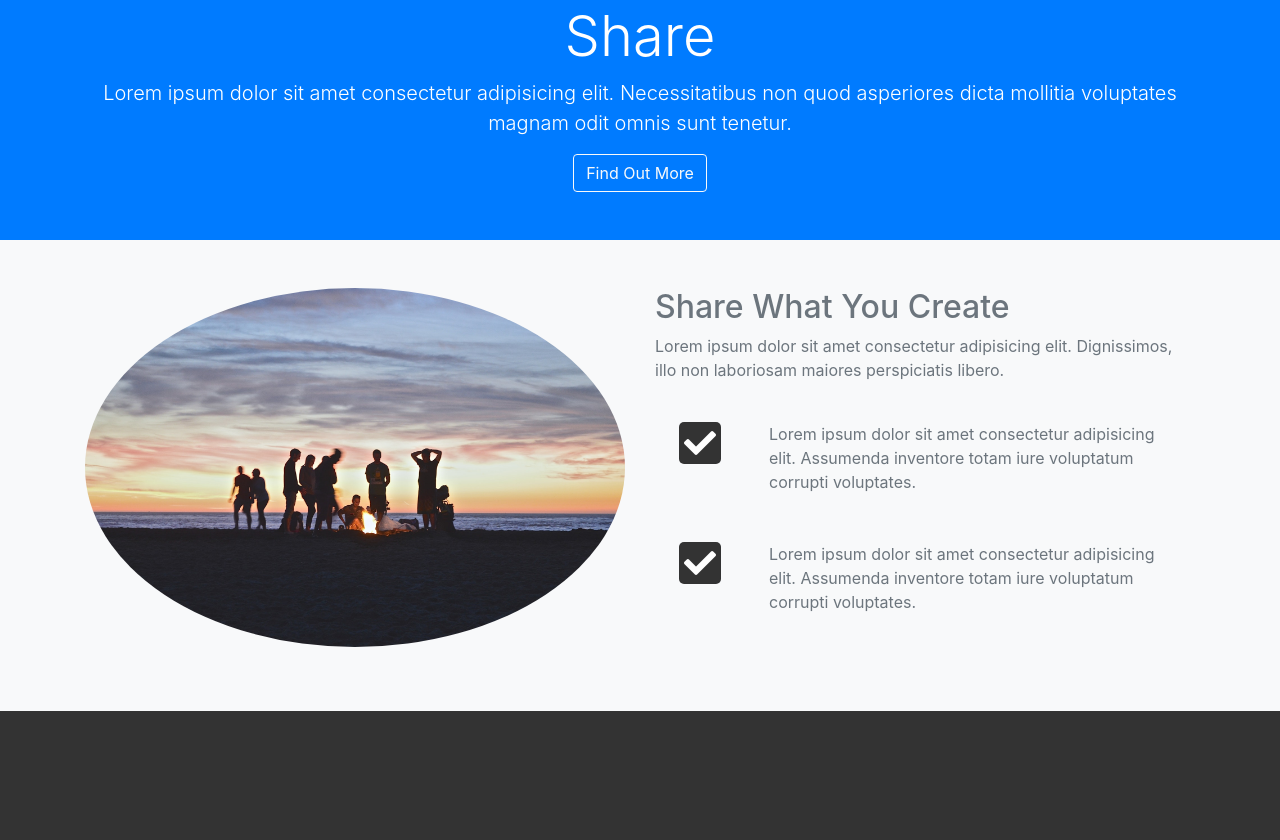
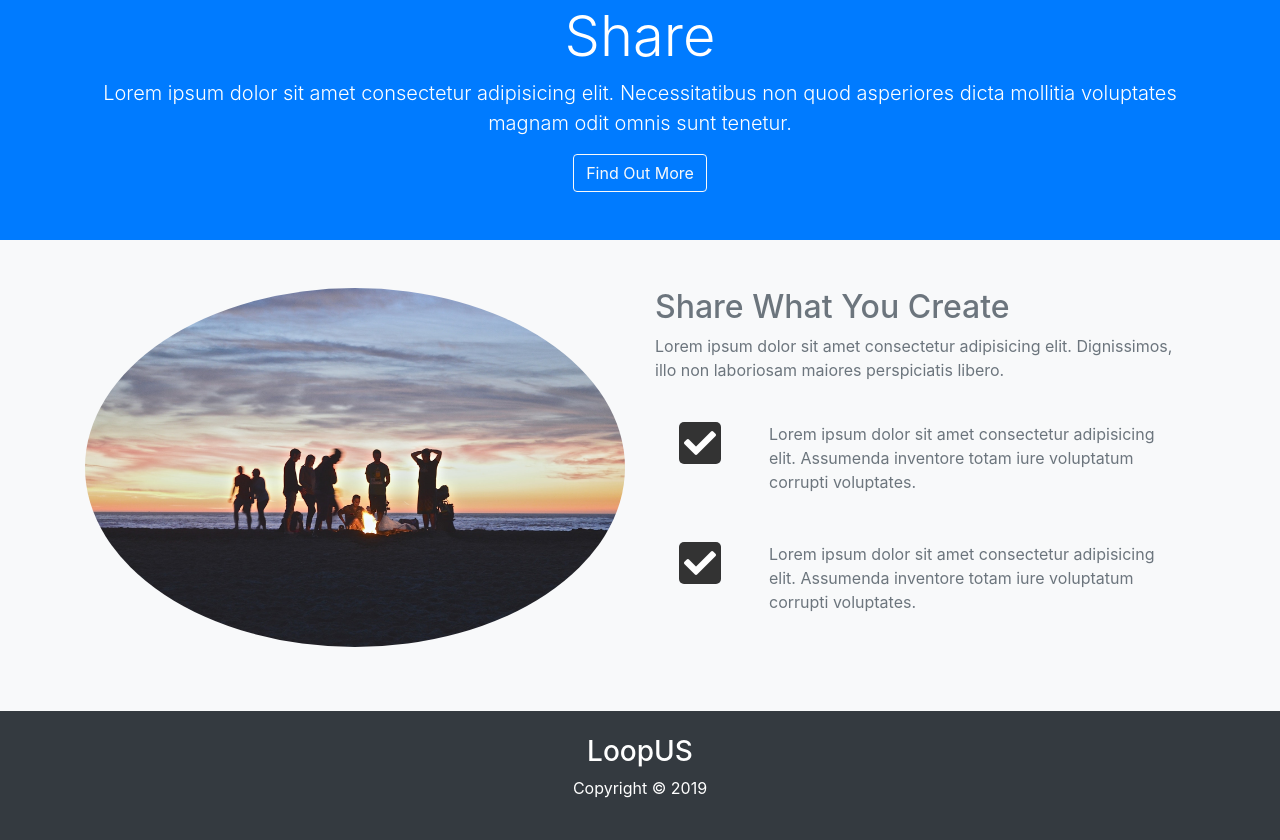
Before and after one commit to Zhongnan-Tian/UI-BootstrapTheme-SocialMedia, a plain HTML site: page index.html in a window 1280 px wide. Shown: the part 2249-3089 px from the top of the page. Before the commit the page ends 2960 px from the top, so only its background shows below. Drawn offline with nearby package versions, Linux system fonts and the light colour scheme.

Commit message:
add footer

```diff
--- a/index.html
+++ b/index.html
@@ -314,6 +314,18 @@
       </div>
     </section>
 
+    <footer id="main-footer" class="bg-dark py-4">
+      <div class="row">
+        <div class="col text-center">
+          <h3>LoopUS</h3>
+          <p>
+            Copyright &copy;
+            <span id="year"></span>
+          </p>
+        </div>
+      </div>
+    </footer>
+
     <!-- smooth scrolling requires no-slim version of jQuery -->
     <script
       src="https://code.jquery.com/jquery-3.3.1.min.js"
```
